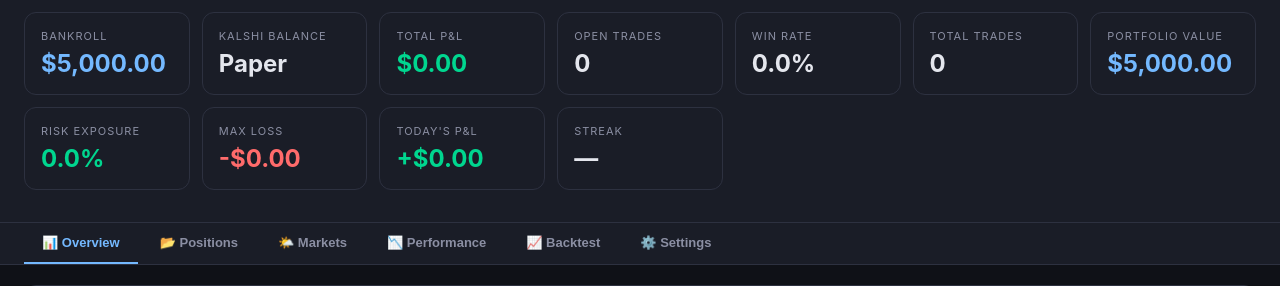
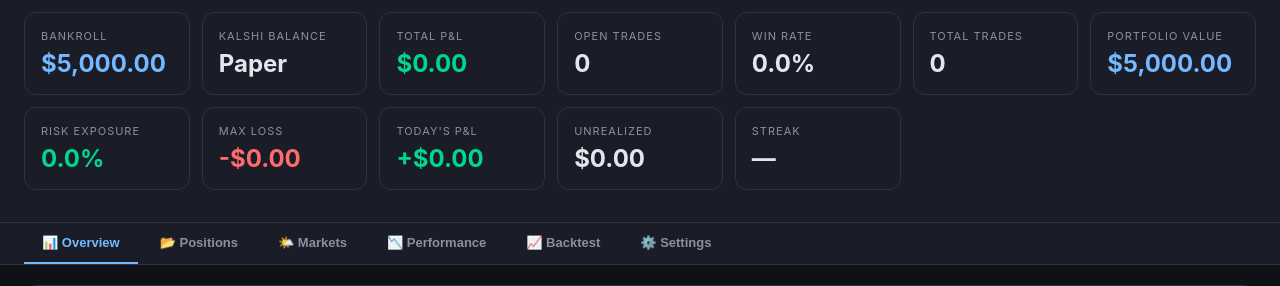
Before and after one commit to Angeshen/Weather, a Flask app: page / in a window 1280 px wide. Shown: the part 66-352 px from the top of the page. Run offline with Flask 3, Linux system fonts and the light colour scheme; data that the repository does not hold is empty.

Commit message:
Add Unrealized P&L card to top bar - shows total unrealized from open positions

```diff
--- a/src/web/templates/dashboard.html
+++ b/src/web/templates/dashboard.html
@@ -174,6 +174,7 @@
             <div class="stat-card"><div class="label">Risk Exposure</div><div class="value" id="statExposure">0%</div></div>
             <div class="stat-card"><div class="label">Max Loss</div><div class="value red" id="statMaxLoss">$0</div></div>
             <div class="stat-card"><div class="label">Today's P&amp;L</div><div class="value" id="statDailyPnl">$0.00</div></div>
+            <div class="stat-card"><div class="label">Unrealized</div><div class="value" id="statUnrealized">$0.00</div></div>
             <div class="stat-card"><div class="label">Streak</div><div class="value" id="statStreak">—</div></div>
         </div>
     </div>
@@ -602,6 +603,12 @@ async function refreshOpenPositions(openTrades) {
         <span class="${totalClass}" style="font-weight:700;font-size:15px">${totalUnrealized >= 0 ? '+' : ''}${usd(totalUnrealized)}</span>
     </div>`;
     body.innerHTML = html;
+    // Update top-bar Unrealized card
+    const unrealEl = $('statUnrealized');
+    if (unrealEl) {
+        unrealEl.textContent = (totalUnrealized >= 0 ? '+' : '') + usd(totalUnrealized);
+        unrealEl.className = 'value ' + (totalUnrealized >= 0 ? 'green' : 'red');
+    }
 }
 
 async function refreshTrades() {
```
